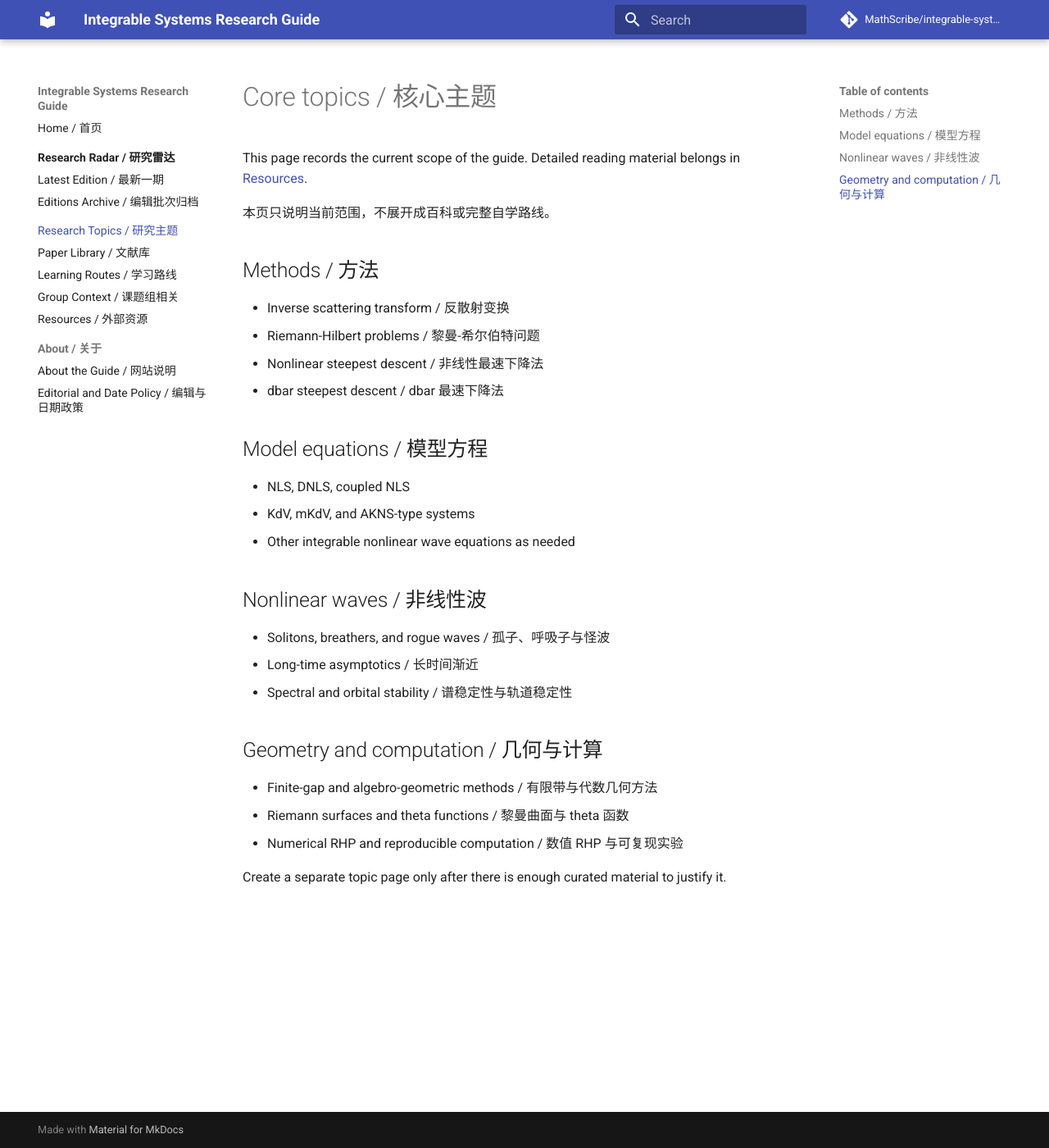
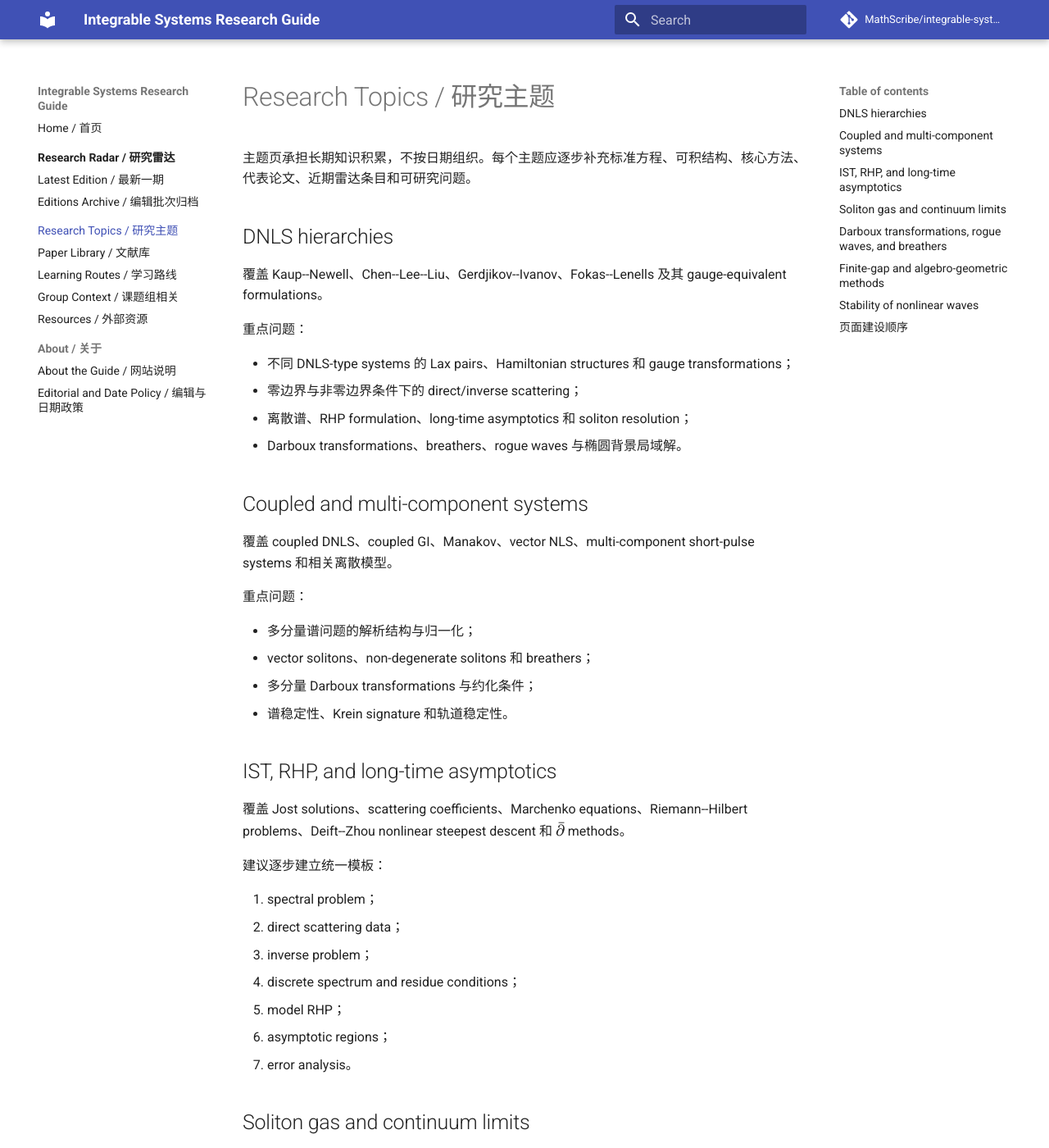
Before and after one commit to MathScribe/integrable-systems-guide, an MkDocs documentation site: the page built from docs/topics.md, in a window 1280 px wide and 1400 px high. Shown: the whole window at 82% size. Built offline with MkDocs 1.6.1 and Material for MkDocs 9.7.7, drawn with Linux system fonts in a browser that asks for light colours; comment, search, counter and statistics services are not loaded; some of the changed text lies outside the part shown.

Commit message:
Expand core topics into a durable research map

```diff
--- a/docs/topics.md
+++ b/docs/topics.md
@@ -1,32 +1,82 @@
-# Core topics / 核心主题
+# Research Topics / 研究主题
 
-This page records the current scope of the guide. Detailed reading material belongs in [Resources](resources.md).
+主题页承担长期知识积累，不按日期组织。每个主题应逐步补充标准方程、可积结构、核心方法、代表论文、近期雷达条目和可研究问题。
 
-本页只说明当前范围，不展开成百科或完整自学路线。
+## DNLS hierarchies
 
-## Methods / 方法
+覆盖 Kaup--Newell、Chen--Lee--Liu、Gerdjikov--Ivanov、Fokas--Lenells 及其 gauge-equivalent formulations。
 
-- Inverse scattering transform / 反散射变换
-- Riemann-Hilbert problems / 黎曼-希尔伯特问题
-- Nonlinear steepest descent / 非线性最速下降法
-- dbar steepest descent / dbar 最速下降法
+重点问题：
 
-## Model equations / 模型方程
+- 不同 DNLS-type systems 的 Lax pairs、Hamiltonian structures 和 gauge transformations；
+- 零边界与非零边界条件下的 direct/inverse scattering；
+- 离散谱、RHP formulation、long-time asymptotics 和 soliton resolution；
+- Darboux transformations、breathers、rogue waves 与椭圆背景局域解。
 
-- NLS, DNLS, coupled NLS
-- KdV, mKdV, and AKNS-type systems
-- Other integrable nonlinear wave equations as needed
+## Coupled and multi-component systems
 
-## Nonlinear waves / 非线性波
+覆盖 coupled DNLS、coupled GI、Manakov、vector NLS、multi-component short-pulse systems 和相关离散模型。
 
-- Solitons, breathers, and rogue waves / 孤子、呼吸子与怪波
-- Long-time asymptotics / 长时间渐近
-- Spectral and orbital stability / 谱稳定性与轨道稳定性
+重点问题：
 
-## Geometry and computation / 几何与计算
+- 多分量谱问题的解析结构与归一化；
+- vector solitons、non-degenerate solitons 和 breathers；
+- 多分量 Darboux transformations 与约化条件；
+- 谱稳定性、Krein signature 和轨道稳定性。
 
-- Finite-gap and algebro-geometric methods / 有限带与代数几何方法
-- Riemann surfaces and theta functions / 黎曼曲面与 theta 函数
-- Numerical RHP and reproducible computation / 数值 RHP 与可复现实验
+## IST, RHP, and long-time asymptotics
 
-Create a separate topic page only after there is enough curated material to justify it.
+覆盖 Jost solutions、scattering coefficients、Marchenko equations、Riemann--Hilbert problems、Deift--Zhou nonlinear steepest descent 和 $\bar\partial$ methods。
+
+建议逐步建立统一模板：
+
+1. spectral problem；
+2. direct scattering data；
+3. inverse problem；
+4. discrete spectrum and residue conditions；
+5. model RHP；
+6. asymptotic regions；
+7. error analysis。
+
+## Soliton gas and continuum limits
+
+关注 large-$N$ soliton ensembles、meromorphic RHP continuum limits、kinetic descriptions、theta-function asymptotics 和统计/调制结构。
+
+优先方向包括 DNLS soliton gas、非零背景问题及 coupled systems 的可能推广。
+
+## Darboux transformations, rogue waves, and breathers
+
+关注 elementary and $N$-fold Darboux transformations、degenerate limits、determinant formulae、elliptic backgrounds、asymptotic decomposition 和几何结构。
+
+条目不应只记录显式公式，还应追踪：
+
+- seed solution 与谱参数选择；
+- reduction constraints；
+- regularity and singularity conditions；
+- large-parameter or large-distance asymptotics；
+- 与谱数据和稳定性的联系。
+
+## Finite-gap and algebro-geometric methods
+
+覆盖 hyperelliptic curves、Baker--Akhiezer functions、Abel maps、theta functions、reality conditions、divisor dynamics 和退化极限。
+
+应与 elliptic-background localized waves、Whitham modulation、finite-gap amplitude bounds 和 rogue-wave limits 建立交叉链接。
+
+## Stability of nonlinear waves
+
+覆盖 spectral stability、orbital stability、Lyapunov functionals、Krein signature、squared eigenfunctions 和 integrable constraints。
+
+特别关注 coupled NLS breathers、vector solitons、periodic/finite-gap backgrounds 及显式波的稳定性机制。
+
+## 页面建设顺序
+
+优先扩充：
+
+1. DNLS hierarchies；
+2. coupled and multi-component systems；
+3. IST/RHP and long-time asymptotics；
+4. Darboux / rogue waves / breathers；
+5. finite-gap methods；
+6. stability。
+
+每个主题积累到足够材料后，再拆分为独立子页面。
```
